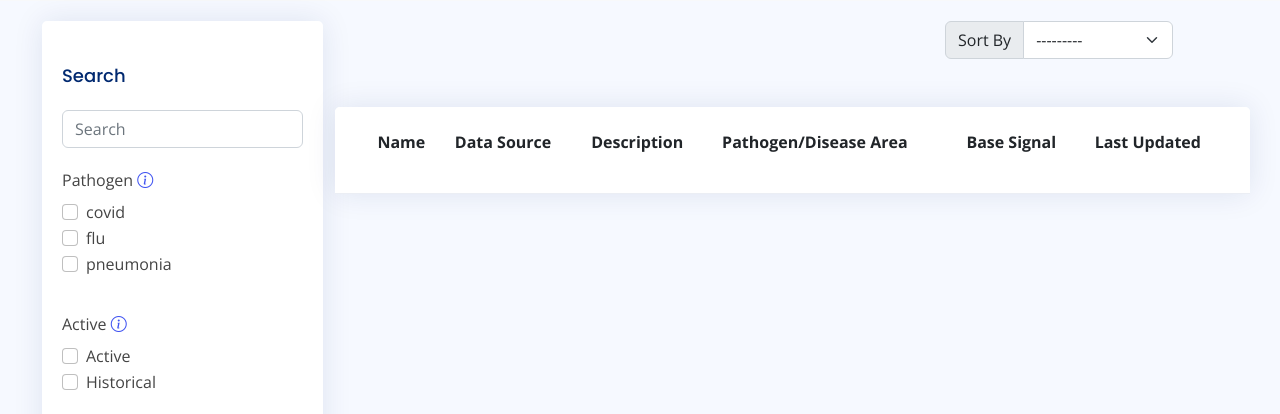
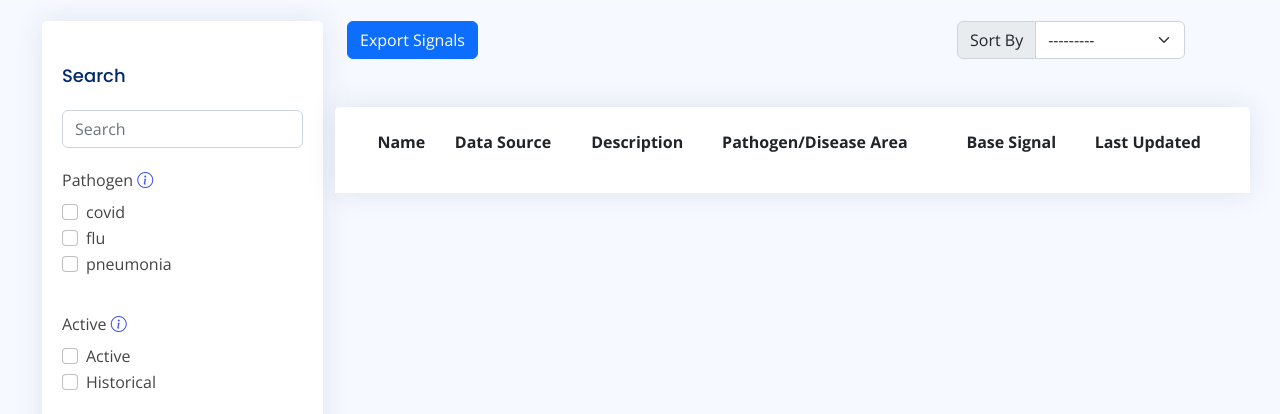
Before and after one commit to cmu-delphi/signal_documentation, a Django app: template src/templates/signals/signals.html in a window 1280 px wide. Shown: the part 315-729 px from the top of the page. Run offline with Django 4.2, Linux system fonts and the light colour scheme; the template is opened without the code that fills it: values that come from a table or form of the project are taken from there, others are empty; data comes from the database, SQL or seed files in the repository; parts of the project's set-up code (start-up, migrations or seed data) failed here and were passed over; some libraries are stand-ins or nearby versions.

Commit message:
🛠️ signals.html -> Modified row layout and added export button.

```diff
--- a/src/templates/signals/signals.html
+++ b/src/templates/signals/signals.html
@@ -350,10 +350,13 @@
             </div>
         </div>
         <div class="col-9">
-            <div class="row margin-bottom-1rem">
-                <div class="col-8 text-left-center">
+            <div class="row margin-bottom-1rem d-flex justify-content-between">
+                <div class="col-4">
+                    <div>
+                        <a href="https://delphi.cmu.edu/covidcast/export/" class="btn btn-primary" role="button">Export Signals</a>
+                    </div>
                 </div>
-                <div class="col-4 no-padding">
+                <div class="col-4">
                     <div class="input-group mb-3">
                         <label class="input-group-text form-label" for="id_order_by" id="order_by_label">Sort By</label>
                         {{ form.order_by|as_crispy_field }}
```
